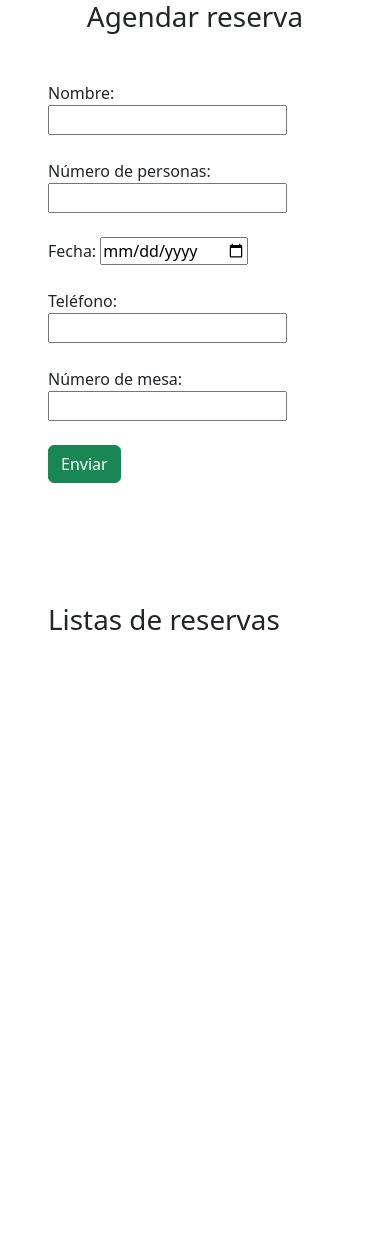
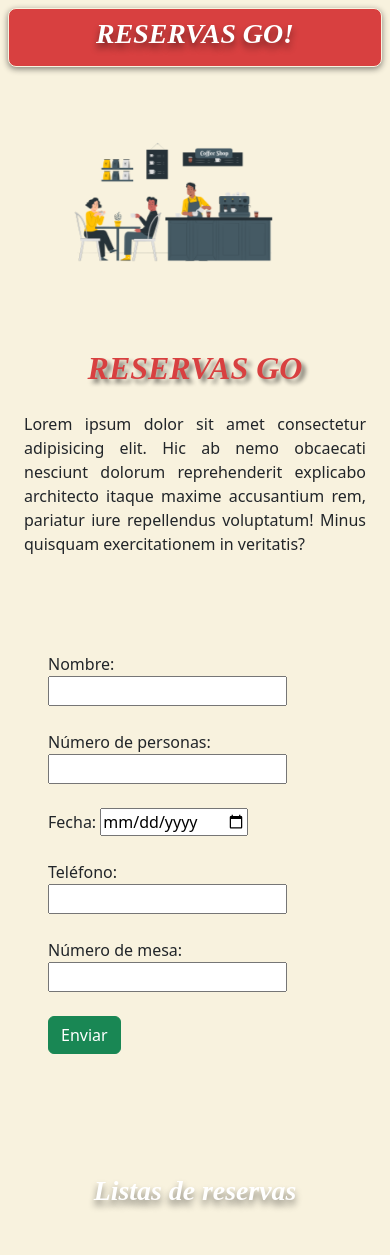
Before and after one commit to 25JT/Reservas, a Node server app: page / in a window 390 px wide. Before the commit the page ends 630 px from the top, so only its background shows below. Run offline with Node 20, Linux system fonts and the light colour scheme; data that the repository does not hold is empty.

Commit message:
Se empieza diseño tipo caffe  ver 2.0

```diff
--- a/index.js
+++ b/index.js
@@ -1,5 +1,7 @@
 import conexion from "./public/Conexion.js";
 import express from "express";
+
+
 
 const mesasD = 8;
 
--- /dev/null
+++ b/public/css/style.css
@@ -0,0 +1,129 @@
+body{
+    background: #F8F2DE;
+}
+h1{
+    color:white;
+    text-align: center;
+    font-family: 'IM FELL DW Pica';
+    font-weight: bold;
+    font-style: italic;
+    text-shadow: 0px 5px  7px #0000007c ;
+
+}
+
+h2{
+    color:#D84040;
+    text-align: center;
+    font-family: 'IM FELL DW Pica';
+    font-weight: bold;
+    font-style: italic;
+    text-shadow: 4px 4px  4px #0000007c ;
+    font-size: xx-large;
+
+}
+p{
+    font-style: normal;
+    text-align: justify;}
+.navbar{
+    background: #D84040;
+    border: #F8F2DE 1px solid;
+    border-radius: 8px;
+    display: flex;
+    flex-direction: column;
+    box-shadow: 0px 2px 6px 0px #0000007c
+}
+.contenedorP{
+    width: auto;
+    height: 900px;
+    display: grid;
+    grid-template-columns: 1fr 1fr; /* Divide el espacio en dos columnas iguales */
+    gap: 40px; /* Espacio entre los elementos */
+
+}
+.contencontenedor-div {
+    position: relative;
+    width: auto;
+    max-width: 900px;
+    margin: auto;
+    background-color: #FAF3E0;
+    padding: 20px;
+    text-align: center;
+}
+.imagen-container {
+    position: relative;
+    width: 90%;
+    height: auto;
+}
+.imagen-container img {
+    position: absolute;
+    width: 100%;
+    height: auto;
+}
+.texto {
+    margin-top: 250px;
+}
+
+#im1 { animation: move1 2s infinite; }
+
+
+
+/* Animaciones */
+@keyframes move1 {
+    0%, 100% { transform: translateY(0); }
+    50% { transform: translateY(-9px); }
+}
+
+@keyframes move2 {
+    0%, 100% { transform: rotate(0deg); }
+    50% { transform: rotate(4deg); }
+}
+
+@keyframes move3 {
+    0%, 100% { transform: translateX(0); }
+    50% { transform: translateX(10px); }
+}
+
+@media screen and (max-width: 970px) {
+
+    .contenedorP{
+        width: auto;
+        height: 900px;
+        display: grid;
+        grid-template-columns: 1fr 1fr; /* Divide el espacio en dos columnas iguales */
+        gap: 40px; /* Espacio entre los elementos */
+
+    }
+    .imagen-container img {
+        position: absolute;
+        top: 200px; /* Posiciona la imagen en el centro vertical */
+        left: 20%; /* Posiciona la imagen en el centro horizontal */
+        transform: translate(-50%, -50%); /* Ajusta el centro exacto */
+
+        width: 87%;
+    }
+}
+
+@media screen and (max-width: 570px) {
+    .contenedorP{
+        width: auto;
+        height: auto;
+        display: flex;
+        grid-template-columns: none; /* Divide el espacio en dos columnas iguales */
+        gap: none
+        ; /* Espacio entre los elementos */
+
+    }
+
+    .imagen-container img {
+        position: absolute;
+        top: 50%; /* Posiciona la imagen en el centro vertical */
+        left: 20%; /* Posiciona la imagen en el centro horizontal */
+        transform: translate(-50%, -50%); /* Ajusta el centro exacto */
+
+        width: 50%;
+    }
+    .contenedorP{
+        display: inline;
+    }
+
+}
--- a/public/main.js
+++ b/public/main.js
@@ -1,4 +1,6 @@
 document.addEventListener("DOMContentLoaded", cargarReservas);
+
+document.getElementById("Ptext").innerHTML = "RESERVAS GO!"
 
 document.getElementById("formReserva").addEventListener("submit", function (event) {
     event.preventDefault();
--- a/views/registro.ejs
+++ b/views/registro.ejs
@@ -5,9 +5,36 @@
     <meta name="viewport" content="width=device-width, initial-scale=1">
     <title>Bootstrap demo</title>
     <link href="https://cdn.jsdelivr.net/npm/bootstrap@5.3.3/dist/css/bootstrap.min.css" rel="stylesheet" integrity="sha384-QWTKZyjpPEjISv5WaRU9OFeRpok6YctnYmDr5pNlyT2bRjXh0JMhjY6hW+ALEwIH" crossorigin="anonymous">
+    <link rel="stylesheet" href="/css/style.css">
+    <link rel="stylesheet" href="https://cdnjs.cloudflare.com/ajax/libs/animate.css/4.1.1/animate.min.css"/>
   </head>
   <body>
-    <h1 class="text-center">Agendar reserva</h1>
+  <nav class="navbar m-2">
+    <h1 class="text-center" id="Ptext">Agendar reserva</h1>
+
+  </nav>
+
+  <section class="contenedorP m-2">
+
+    <div class="contenedor-div row align-items-start">
+
+      <div class="imagen-container col">
+        <img  class="animate__animated animate__fadeIn" id="im1" src="/Imagenes/Imagenes 1/fondo.png" alt="">
+        <img class=" animate__animated animate__fadeInLeft" id="im2"  src="/Imagenes/Imagenes 1/atendedor.png" alt="">
+        <img  class=" animate__animated animate__fadeInRight" id="im3" src="/Imagenes/Imagenes 1/dos personas ymesa.png" alt="">
+        <img  class=" animate__animated animate__fadeInRight"  id="im4" src="/Imagenes/Imagenes 1/Coffee shop-encimera.png" alt="">
+
+
+      </div>
+
+    </div>
+    <div class="texto">
+      <h2 class="animate__animated animate__bounceIn">RESERVAS GO</h2>
+      <p class="animate__animated animate__fadeInUp m-4">Lorem ipsum dolor sit amet consectetur adipisicing elit. Hic ab nemo obcaecati nesciunt dolorum reprehenderit explicabo architecto itaque maxime accusantium rem, pariatur iure repellendus voluptatum! Minus quisquam exercitationem in veritatis?</p>
+    </div>
+  </section>
+
+
     <div class="m-5">
         <form id="formReserva">
             <input type="hidden" id="idReserva">
```
Also changed, not shown: Css/style.css (deleted), public/Imagenes/Imagenes 1/Coffee shop-encimera.png (added), public/Imagenes/Imagenes 1/Coffee shop.png (added), public/Imagenes/Imagenes 1/atendedor.png (added), public/Imagenes/Imagenes 1/dos personas ymesa.png (added), public/Imagenes/Imagenes 1/fondo.png (added).
